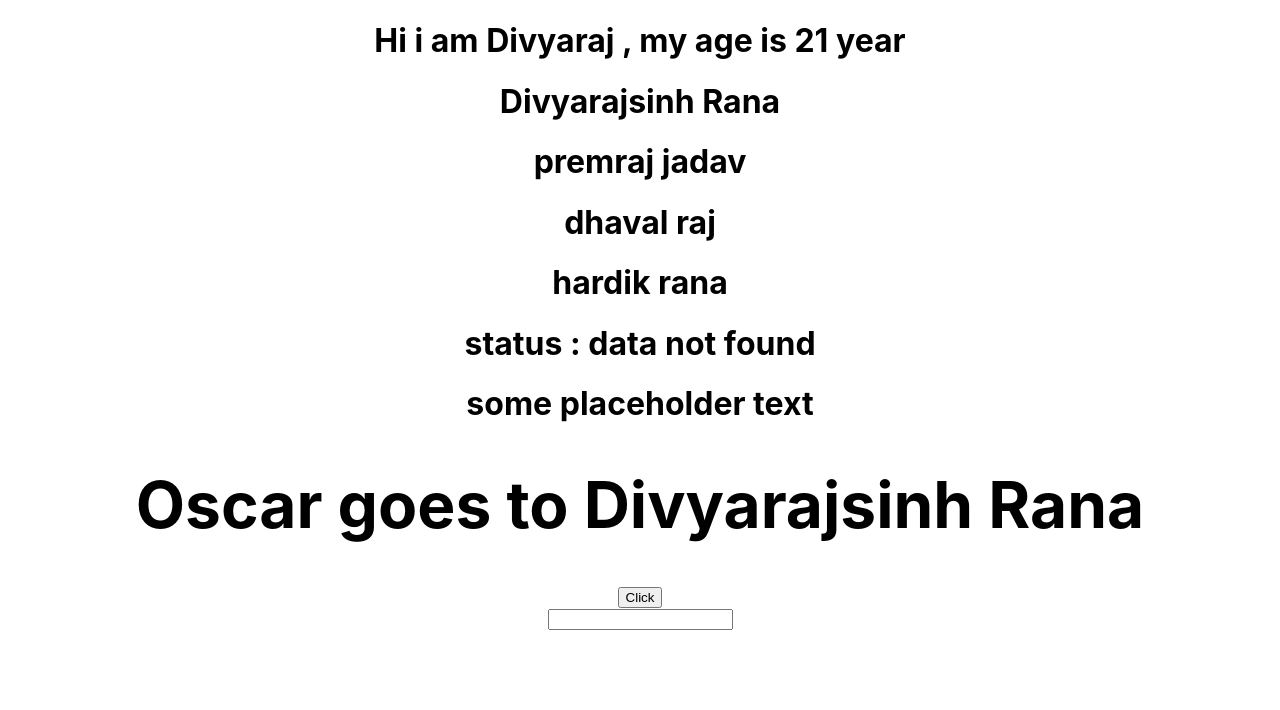
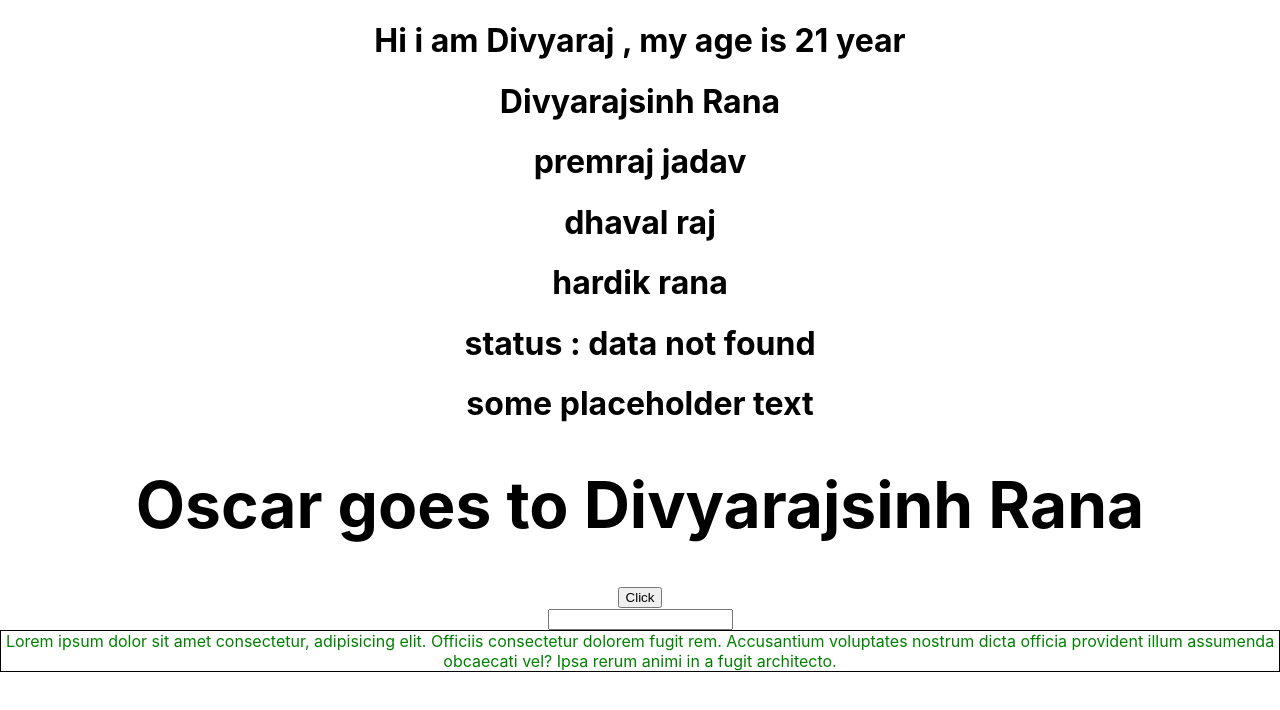
Before and after one commit to DivyarajsinhRana/typescript, a React (Create React App) app in the folder my-app/: page / in a window 1280 px wide. Before the commit this address had no page. Shown: the top 710 px of the page. Built offline with nearby package versions, Linux system fonts and the light colour scheme.

Commit message:
style prop done

```diff
--- a/my-app/src/App.tsx
+++ b/my-app/src/App.tsx
@@ -9,6 +9,7 @@
 import Oscar from './components/Oscar';
 import Button from './components/Button';
 import Input from './components/Input';
+import Container from './components/Container';
 function App() {
   const person ={
     fn : "Divyarajsinh",
@@ -42,6 +43,7 @@
          console.log("button clicked",e,id)
       }} />
       <Input value='' handleChange={(e)=>console.log(e)} />
+      <Container  styles={{border:"1px solid black",color:"green"}} />
     </div>
   );
 }
--- /dev/null
+++ b/my-app/src/components/Container.tsx
@@ -0,0 +1,15 @@
+import { CSSProperties } from "react"
+
+type styleProp ={
+    styles : CSSProperties
+}
+
+const Container = (props : styleProp) => {
+    return (
+        <div style={props.styles}>
+            Lorem ipsum dolor sit amet consectetur, adipisicing elit. Officiis consectetur dolorem fugit rem. Accusantium voluptates nostrum dicta officia provident illum assumenda obcaecati vel? Ipsa rerum animi in a fugit architecto.
+        </div>
+    )
+}
+
+export default Container
```
